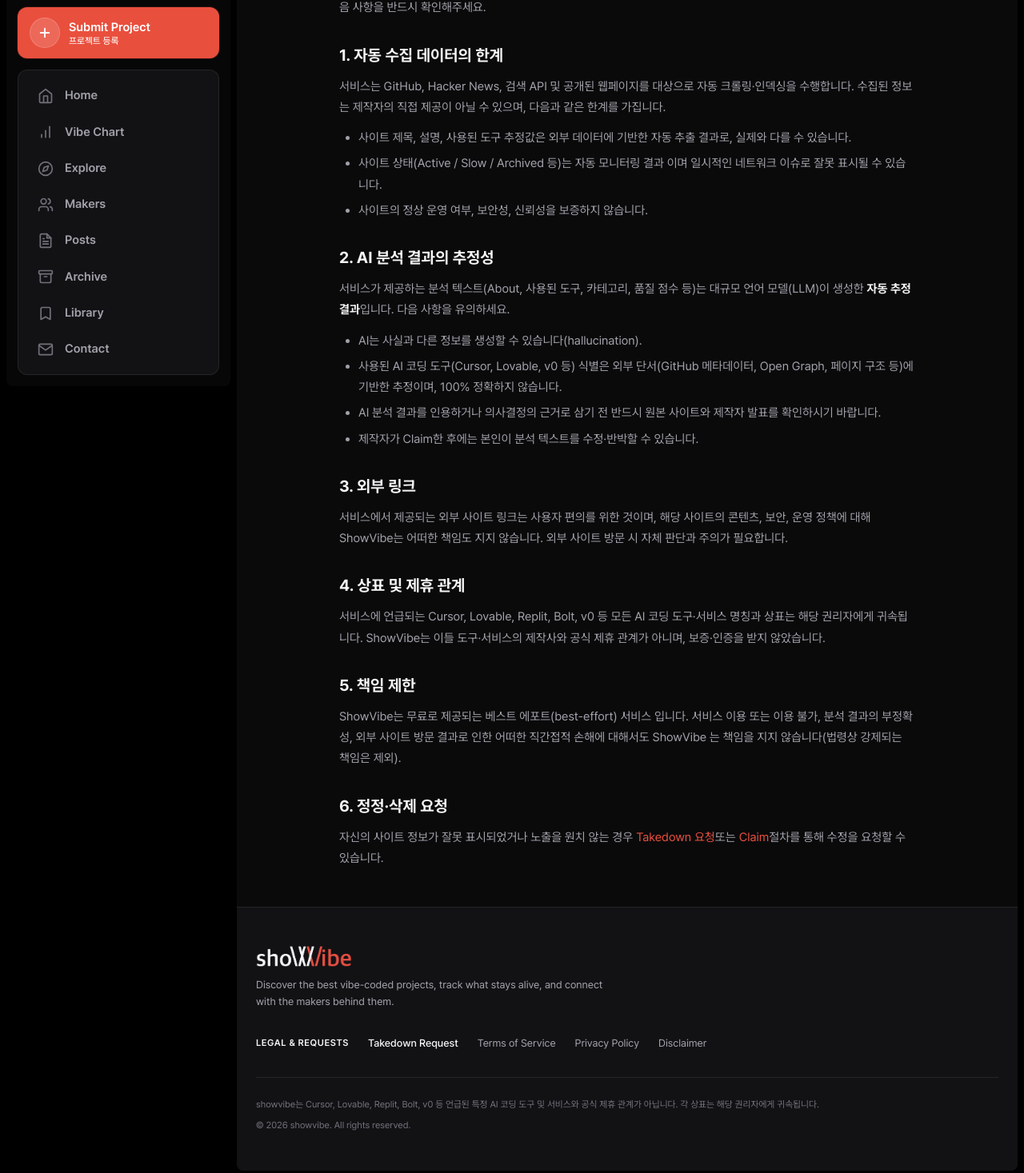
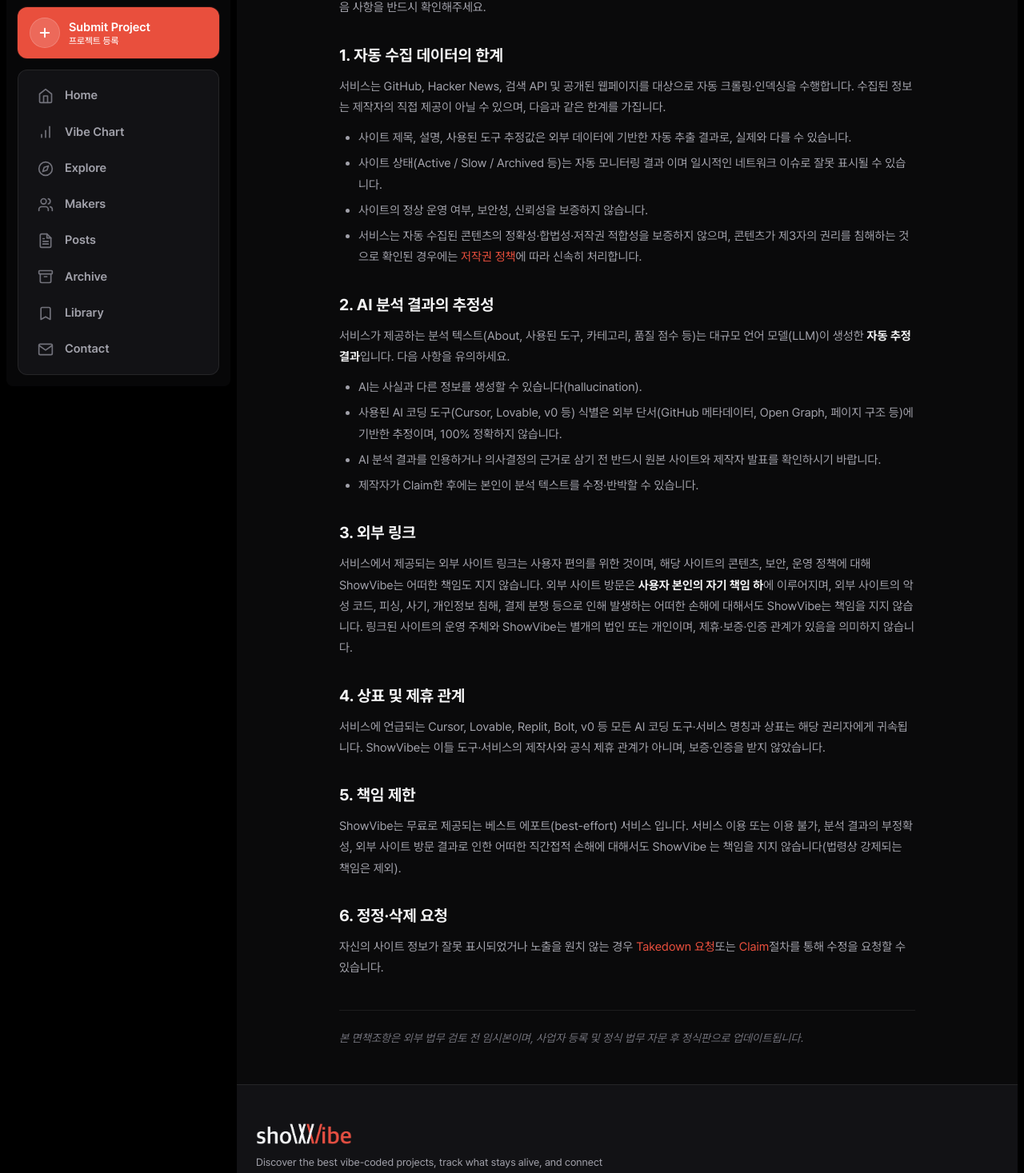
Before and after one commit to seonbright01/showvibe, a Next.js app: page /legal/disclaimer in a window 1280 px wide. Shown: the part 215-1682 px from the top of the page at 80% size. Built offline with nearby package versions, Linux system fonts and the light colour scheme; no server answers.

Commit message:
feat(legal): disclaimer 책임 한정 강화 + 모든 legal 페이지에 임시초안 명시 (P5.3)

```diff
--- a/src/app/legal/disclaimer/page.tsx
+++ b/src/app/legal/disclaimer/page.tsx
@@ -53,6 +53,18 @@
                 <li>
                   사이트의 정상 운영 여부, 보안성, 신뢰성을 보증하지 않습니다.
                 </li>
+                <li>
+                  서비스는 자동 수집된 콘텐츠의 정확성·합법성·저작권 적합성을
+                  보증하지 않으며, 콘텐츠가 제3자의 권리를 침해하는 것으로
+                  확인된 경우에는{" "}
+                  <a
+                    href="/legal/copyright"
+                    className="text-coral hover:text-coral-hover"
+                  >
+                    저작권 정책
+                  </a>
+                  에 따라 신속히 처리합니다.
+                </li>
               </ul>
             </section>
 
@@ -93,8 +105,15 @@
               <p>
                 서비스에서 제공되는 외부 사이트 링크는 사용자 편의를 위한 것이며,
                 해당 사이트의 콘텐츠, 보안, 운영 정책에 대해 ShowVibe는 어떠한
-                책임도 지지 않습니다. 외부 사이트 방문 시 자체 판단과 주의가
-                필요합니다.
+                책임도 지지 않습니다. 외부 사이트 방문은{" "}
+                <strong className="text-text-high">
+                  사용자 본인의 자기 책임 하
+                </strong>
+                에 이루어지며, 외부 사이트의 악성 코드, 피싱, 사기, 개인정보
+                침해, 결제 분쟁 등으로 인해 발생하는 어떠한 손해에 대해서도
+                ShowVibe는 책임을 지지 않습니다. 링크된 사이트의 운영 주체와
+                ShowVibe는 별개의 법인 또는 개인이며, 제휴·보증·인증 관계가
+                있음을 의미하지 않습니다.
               </p>
             </section>
 
@@ -144,6 +163,13 @@
                 절차를 통해 수정을 요청할 수 있습니다.
               </p>
             </section>
+
+            <section className="mt-10 pt-6 border-t border-stroke">
+              <p className="text-sm text-text-muted italic">
+                본 면책조항은 외부 법무 검토 전 임시본이며, 사업자 등록 및
+                정식 법무 자문 후 정식판으로 업데이트됩니다.
+              </p>
+            </section>
           </div>
         </article>
       </main>
--- a/src/app/legal/privacy/page.tsx
+++ b/src/app/legal/privacy/page.tsx
@@ -176,6 +176,13 @@
                 한국인터넷진흥원(KISA, privacy.kisa.or.kr)으로 접수해주세요.
               </p>
             </section>
+
+            <section className="mt-10 pt-6 border-t border-stroke">
+              <p className="text-sm text-text-muted italic">
+                본 처리방침은 외부 법무 검토 전 임시본이며, 사업자 등록 및
+                정식 법무 자문 후 정식판으로 업데이트됩니다.
+              </p>
+            </section>
           </div>
         </article>
       </main>
--- a/src/app/legal/terms/page.tsx
+++ b/src/app/legal/terms/page.tsx
@@ -183,6 +183,13 @@
                 으로 합니다.
               </p>
             </section>
+
+            <section className="mt-10 pt-6 border-t border-stroke">
+              <p className="text-sm text-text-muted italic">
+                본 약관은 외부 법무 검토 전 임시본이며, 사업자 등록 및 정식
+                법무 자문 후 정식판으로 업데이트됩니다.
+              </p>
+            </section>
           </div>
         </article>
       </main>
```
